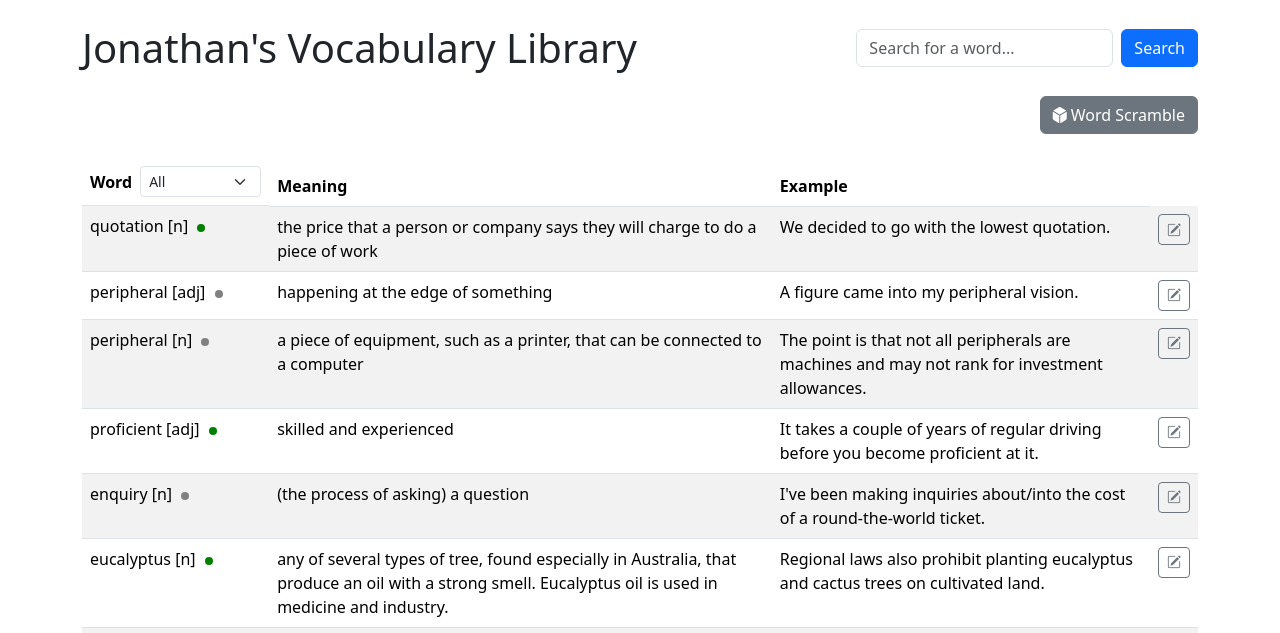
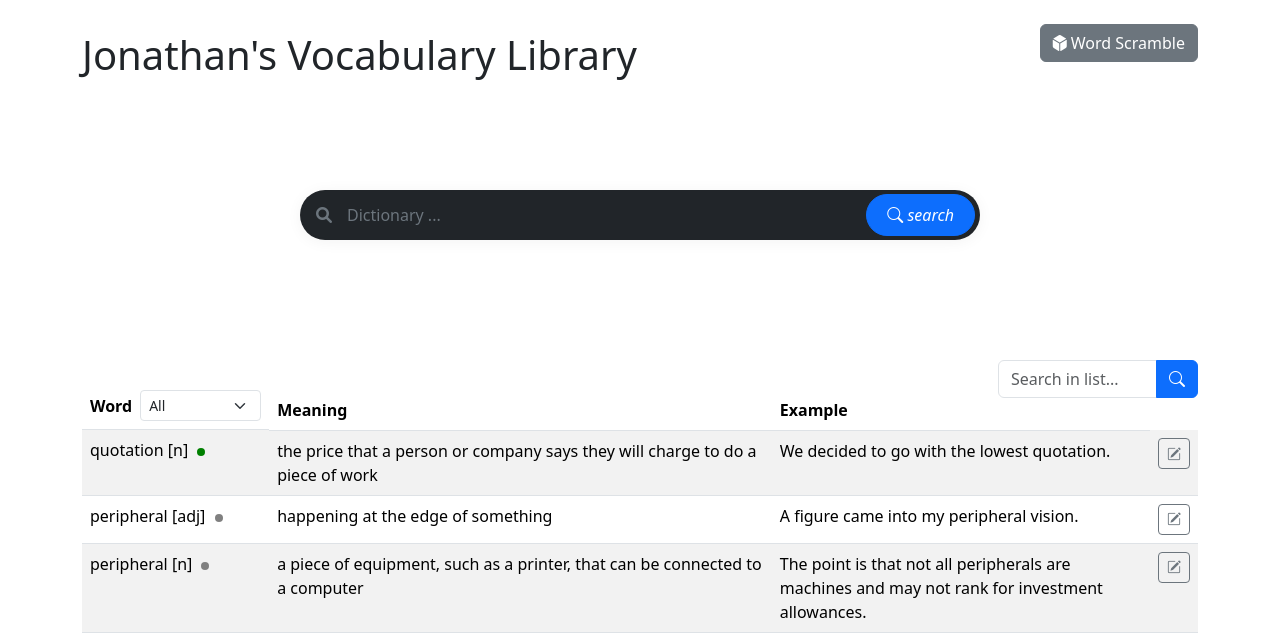
Before and after one commit to 29Jonathan/play_vocab, a Django app: page /Test_app/ in a window 1280 px wide. Shown: the top 633 px of the page. Run offline with Django 4.2, Linux system fonts and the light colour scheme; data comes from the database, SQL or seed files in the repository; both versions use the stored data as it was after the commit.

Commit message:
dictionary

```diff
--- a/Test_project/Test_app/static/css/styles.css
+++ b/Test_project/Test_app/static/css/styles.css
@@ -1,28 +1,78 @@
-
-
-.btn-add {
-  position: fixed;
-  bottom: 20px;
-  right: 20px;
-  width: 50px;
-  height: 50px;
-  background-color: #007bff;
-  color: white;
-  border: none;
-  border-radius: 50%;
-  display: flex;
-  justify-content: center;
-  align-items: center;
-  box-shadow: 0 4px 6px rgba(0, 0, 0, 0.1);
-  cursor: pointer;
-  z-index: 1000;
-}
-
-.btn-add:hover {
-  background-color: #0056b3;
-}
 
 mark {
   background-color: rgb(130, 240, 103);
   font-weight: bold;
 }
+
+.search-wrapper {
+  width: 680px;
+  margin: 80px auto;
+}
+
+.search-box {
+  position: relative;
+  box-shadow: 0 2px 15px rgba(0,0,0,0.05);
+  border-radius: 50px;
+  transition: all 0.3s ease;
+}
+
+.search-box:focus-within {
+  box-shadow: 0 3px 20px rgba(0,0,0,0.1);
+  transform: translateY(-2px);
+}
+
+.search-input {
+  border-radius: 50px;
+  padding-left: 45px;
+  padding-right: 20px;
+  border: 2px solid transparent;
+  transition: all 0.3s ease;
+  height: 50px;
+}
+
+.search-input:focus {
+  border-color: #0d6efd;
+  box-shadow: none;
+}
+
+.search-icon {
+  position: absolute;
+  left: 16px;
+  top: 50%;
+  transform: translateY(-50%);
+  color: #6c757d;
+  z-index: 10;
+}
+
+.search-button {
+  position: absolute;
+  right: 5px;
+  top: 50%;
+  transform: translateY(-50%);
+  border-radius: 50px;
+  padding: 8px 20px;
+  transition: all 0.3s ease;
+}
+
+.search-button:hover {
+  background-color: #0b5ed7;
+  transform: translateY(-50%) scale(1.05);
+}
+
+/* Dark theme search box */
+.search-box.dark {
+  background-color: #212529;
+}
+
+.search-box.dark .search-input {
+  background-color: #212529;
+  color: #fff;
+}
+
+.search-box.dark .search-input::placeholder {
+  color: #6c757d;
+}
+
+.search-box.dark .search-icon {
+  color: #6c757d;
+}
--- a/Test_project/Test_app/templates/index.html
+++ b/Test_project/Test_app/templates/index.html
@@ -6,6 +6,7 @@
     {% endblock %}
     <meta charset="utf-8" />
     <meta name="viewport" content="width=device-width, initial-scale=1" />
+    <link href="https://cdnjs.cloudflare.com/ajax/libs/font-awesome/6.4.0/css/all.min.css" rel="stylesheet">
     <link href="https://cdnjs.cloudflare.com/ajax/libs/font-awesome/6.0.0-beta3/css/all.min.css" rel="stylesheet">
     <link href="https://cdn.jsdelivr.net/npm/bootstrap-icons/font/bootstrap-icons.css" rel="stylesheet">
     <link href="https://cdn.jsdelivr.net/npm/bootstrap@5.3.3/dist/css/bootstrap.min.css"
@@ -24,21 +25,39 @@
         {% block headline %}
           <h1 class="mb-0">Jonathan's Vocabulary Library</h1>
         {% endblock %}
-        {% block searchbar %}
-          <form method="get" action="" class="d-flex">
-            <input type="text" name="search" class="form-control me-2" placeholder="Search for a word..." value="{{ search_query }}">
-            <button type="submit" class="btn btn-primary">Search</button>
-          </form>
+        {% block scramble%}
+        <!-- Add Word Scramble Button -->
+        <div class="mb-4 d-flex justify-content-end">
+          <a href="{% url 'word_scramble' %}" class="btn btn-secondary">
+            <i class="fas fa-dice-d6"></i> Word Scramble
+          </a>
+        </div>
         {% endblock %}
       </div>
 
-      {% block scramble%}
-      <!-- Add Word Scramble Button -->
-      <div class="mb-4 d-flex justify-content-end">
-        <a href="{% url 'word_scramble' %}" class="btn btn-secondary">
-          <i class="fas fa-dice-d6"></i> Word Scramble
-        </a>
-      </div>
+      {% block dictionary %}
+      <form method="get" action="{% url 'dictionary' %}" class="d-flex">
+        <div class="search-wrapper">
+          <div class="search-box dark">
+              <i class="fas fa-search search-icon"></i>
+              <input type="text" name="search_dictionary" class="form-control search-input" placeholder="Dictionary ..."value="{{ dictionary_query }}">
+              <button class="btn btn-primary search-button">
+                <i class="bi bi-search"> search</i>
+                  </button>
+          </div>
+        </div>
+      </form>
+      {% endblock%}
+
+      {% block searchbar %}
+      <form method="get" action="" class="d-flex align-items-center mb-4">
+        <div class="input-group ms-auto" style="max-width: 200px; bottom: -40px;">
+          <input type="text" name="search" class="form-control" placeholder="Search in list..." value="{{ search_query }}">
+          <button type="submit" class="btn btn-primary">
+        <i class="bi bi-search"></i>
+          </button>
+        </div>
+      </form>
       {% endblock %}
 
       {% block content %}
--- a/Test_project/Test_app/urls.py
+++ b/Test_project/Test_app/urls.py
@@ -8,7 +8,7 @@ urlpatterns = [
     path('edit/<int:pk>/', views.VocabUpdateView.as_view(), name='edit_vocab'),
     path('word_scramble/', views.word_scramble, name='word_scramble'),
     path('check_answer/', views.check_answer, name='check_answer'),
-
+    path('dictionary/', views.dictionary, name='dictionary'),
     # path('authors/', views.AuthorListView.as_view(), name='authors'),
     # path('author/<int:pk>', views.AuthorDetailView.as_view(), name='author-detail'),
 ]
--- a/Test_project/Test_app/views.py
+++ b/Test_project/Test_app/views.py
@@ -5,6 +5,7 @@ from django.views import generic
 from .forms import VocabForm
 from .models import Vocab
 import random
+import requests
 from django.http import JsonResponse
 
 
@@ -114,3 +115,37 @@ def check_answer(request):
             return JsonResponse({'correct': False, 'selected_word': selected_word})
 
     return JsonResponse({'error': 'Invalid request'}, status=400)
+
+
+def dictionary(request):
+    """View function for dictionary page."""
+    dictionary_query = request.GET.get('search_dictionary', '')
+
+    url = f"https://api.dictionaryapi.dev/api/v2/entries/en/{dictionary_query}"
+
+    response = requests.get(url)
+    if response.status_code == 200:
+        data = response.json()[0]
+        word = data['word']
+        phonetics = data.get('phonetics', [])
+        meanings = data.get('meanings', [])
+        definitions = []
+        for meaning in meanings:
+            part_of_speech = meaning.get('partOfSpeech', '')
+            definition_list = meaning.get('definitions', [])
+            for definition in definition_list:
+                definitions.append({
+                    'partOfSpeech': part_of_speech,
+                    'definition': definition.get('definition', ''),
+                    'example': definition.get('example', ''),
+                })
+    else:
+        return redirect('index')
+
+    context = {
+        'word': word,
+        'phonetics': phonetics,
+        'definitions': definitions,
+    }
+
+    return render(request, 'dictionary.html', context)
```
Also changed, not shown: Test_project/Test_app/templates/dictionary.html (added, +65 -0 lines), Test_project/db.sqlite3.
